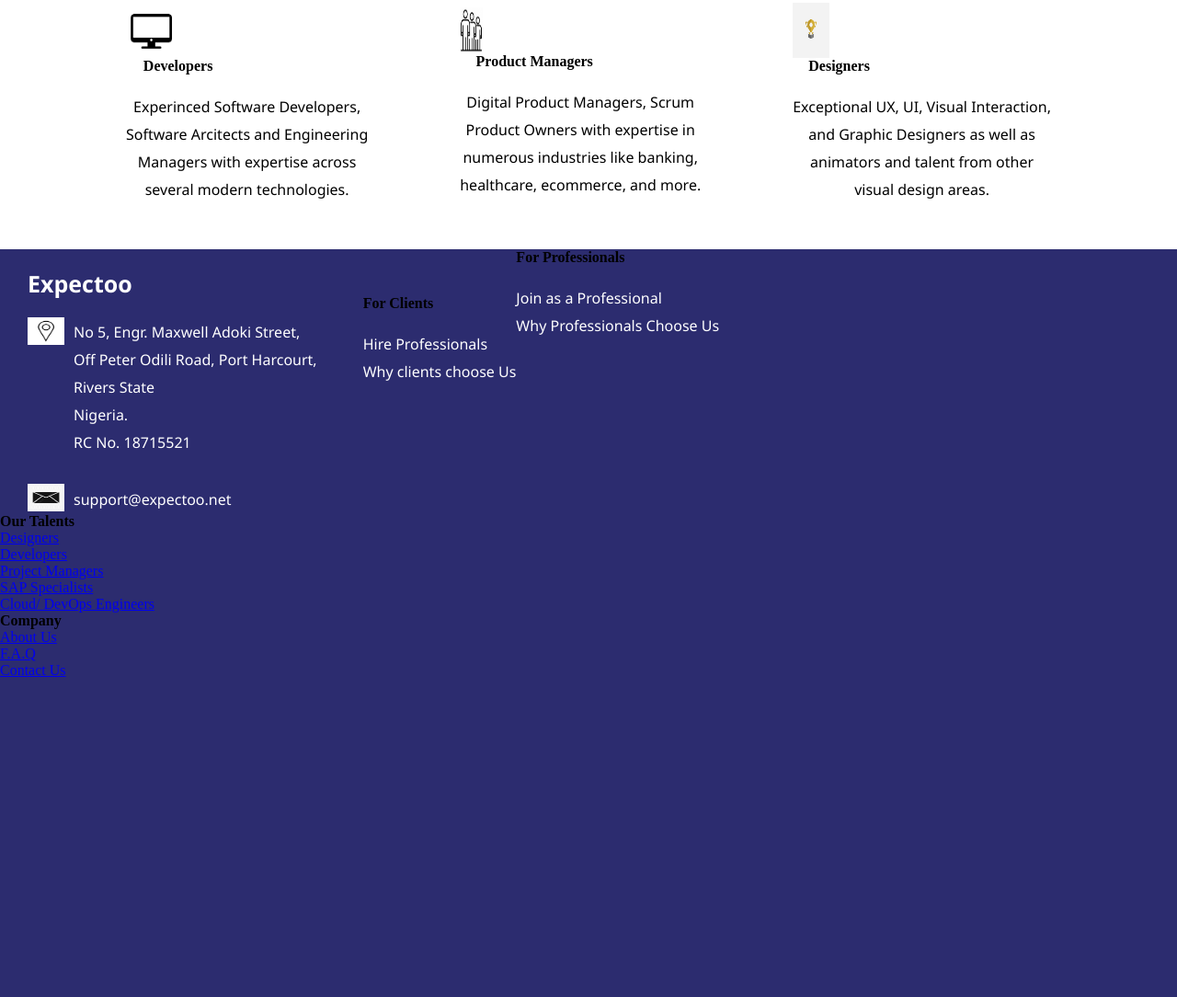
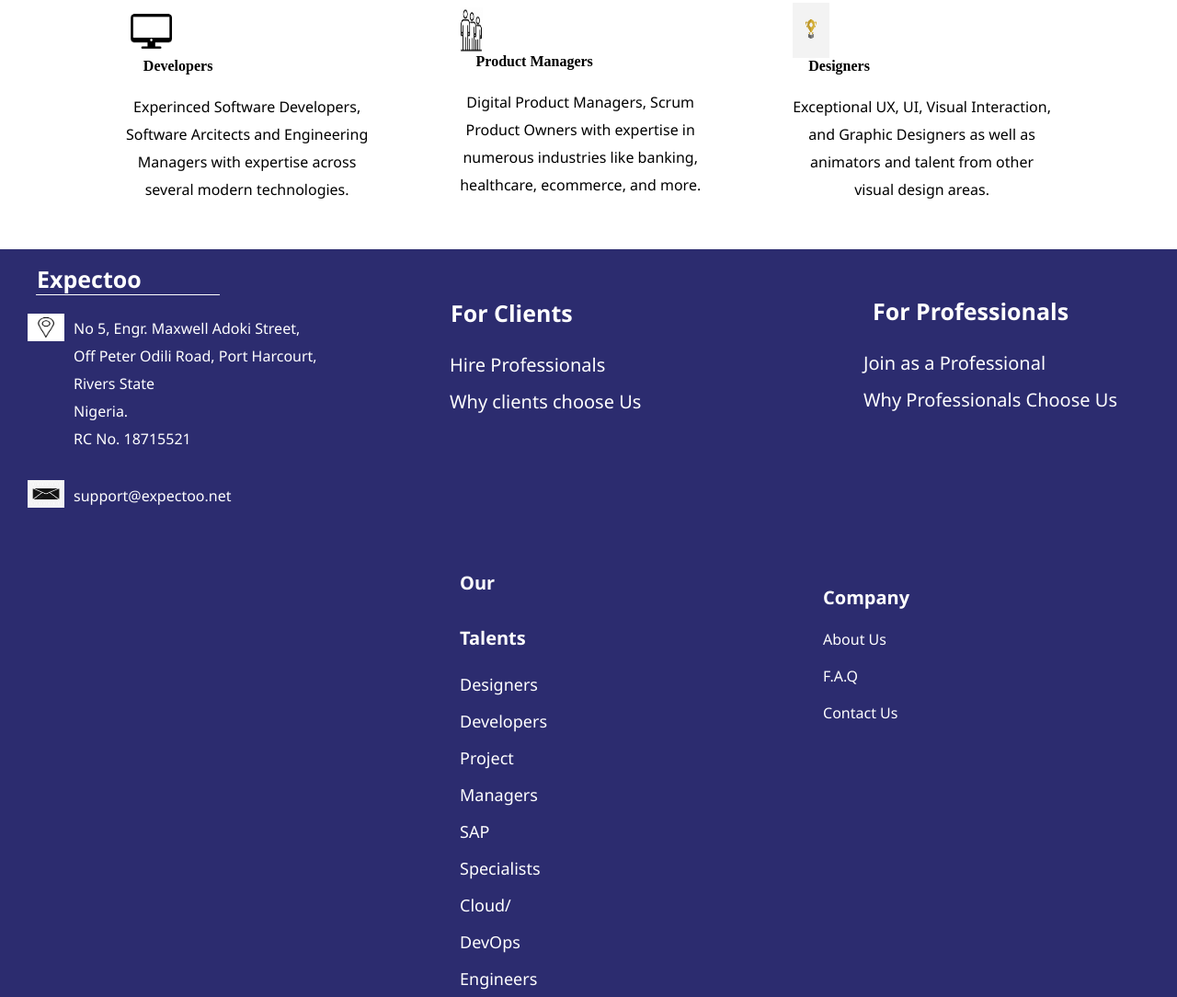
Before and after one commit to dantocome/expectooclone, a plain HTML site: page index.html in a window 1280 px wide. Shown: the part 925-2009 px from the top of the page at 92% size. Before the commit the page ends 1663 px from the top, so only its background shows below. Drawn offline with Linux system fonts and the light colour scheme.

Commit message:
all added files

```diff
--- a/css/Expectoo.css
+++ b/css/Expectoo.css
@@ -167,6 +167,39 @@ h2{
     color: white;
     font-family: 'Segoe UI', Tahoma, Geneva, Verdana, sans-serif;
     font-size: 25px;
+    border-bottom:1px solid white;
+    width: 200px;
+    padding-left: 1px;
+    padding-top: 15px;
+    margin-left: 39px;
+}
+#Clients{
+    color: white;
+    font-family: 'Segoe UI', Tahoma, Geneva, Verdana, sans-serif;
+    font-size: 25px;
+    padding-left: 1px;
+    padding-top: 2px;
+    width: 300px
+
+}
+#joff{
+    font-size: 20px;
+    line-height: 40px;
+}
+.team{
+    padding-top: 50px;
+    font-size: 25px;
+    font-family: 'Segoe UI', Tahoma, Geneva, Verdana, sans-serif;
+    color: white;
+    padding-left: 150px;
+
+}
+#joint{
+    line-height:40px ;
+    font-size: 20px;
+}
+#tog{
+    padding-left: 10px;
 }
 #peter{
     color: white;
@@ -174,10 +207,7 @@ h2{
 .left{
     display: flex;
 }
-.ex{
-    padding-top: 20px;
-    padding-left: 30px;
-}
+
 #peter{
     padding-top: 1px;
     padding-left: 10px;
@@ -197,3 +227,40 @@ h2{
     padding-left: 30px;
     padding-top: 30px;
 }
+.main2{
+    display: flex;
+    margin-top: 50px;
+    padding-left: 500px;
+}
+.cont4{
+    padding-left: 300px;
+    padding-top: 20px;
+    color: white;
+    margin-right: 320px;
+}
+.cont4 li a{
+    color: white;
+    text-decoration: none;
+    line-height: 40px;
+    font-family: 'Segoe UI', Tahoma, Geneva, Verdana, sans-serif;
+}
+#com{
+    line-height: 50px;
+    padding-top: 1px;
+    font-size: 20px;
+    font-family: 'Segoe UI', Tahoma, Geneva, Verdana, sans-serif;
+}
+
+#tat{
+    line-height: 60px;
+    color: white;
+    font-family: 'Segoe UI', Tahoma, Geneva, Verdana, sans-serif;
+    font-size: 20px;
+}
+.cont3 li a{
+    text-decoration: none;
+    line-height: 40px;
+    color: white;
+    font-family: 'Segoe UI', Tahoma, Geneva, Verdana, sans-serif;
+    font-size: 18px;
+}
--- a/index.html
+++ b/index.html
@@ -115,6 +115,8 @@ visual design areas.</p>
       </p>
       </div>
       </div>
+
+      <div class="main2">
        <div class="cont3">
         <h4 id="tat">Our Talents</h4>
         <li><a href="#">Designers</a></li>
```
